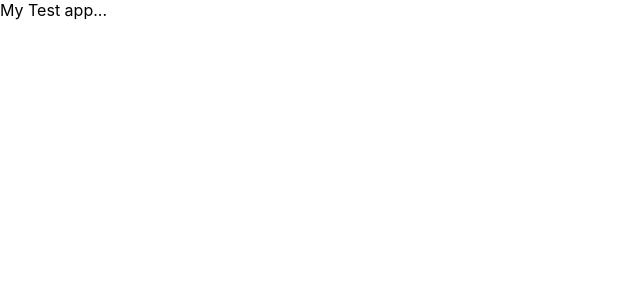
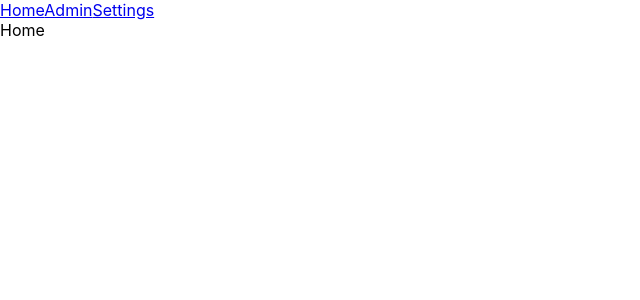
Before and after one commit to C-Rodg/Webpack-React-starter, a React app: page / in a window 1280 px wide. Shown: the top 300 px of the page, without its empty margins (0-640 px from the left). Built offline with nearby package versions, Linux system fonts and the light colour scheme.

Commit message:
Added react router option, fixed uglifyJS plugin

```diff
--- /dev/null
+++ b/src/components/AppWithRouter.js
@@ -0,0 +1,62 @@
+import React from "react";
+import { HashRouter as Router, Route, Link } from "react-router-dom";
+// vs BrowserRouter
+
+const AppWithRouter = () => (
+	<Router>
+		<div>
+			<div>
+				<Link to="/">Home</Link>
+				<Link to="/admin">Admin</Link>
+				<Link to="/settings">Settings</Link>
+			</div>
+			<Route exact path="/" component={Home} />
+			<Route path="/admin" component={Admin} />
+			<Route path="/settings" component={Settings} />
+		</div>
+	</Router>
+);
+
+const Home = () => (
+	<div>
+		<h2>Home</h2>
+	</div>
+);
+
+const Admin = () => (
+	<div>
+		<h2>Admin</h2>
+	</div>
+);
+
+const Settings = ({ match }) => (
+	<div>
+		<h2>Settings</h2>
+		<ul>
+			<li>
+				<Link to={`${match.url}/advanced`}>Advanced</Link>
+			</li>
+			<li>
+				<Link to={`${match.url}/normal`}>Normal</Link>
+			</li>
+			<li>
+				<Link to={`${match.url}/basic`}>Basics</Link>
+			</li>
+		</ul>
+
+		<Route path={`${match.url}/:topicId`} component={Control} />
+		<Route
+			exact
+			path={match.url}
+			render={() => <h3>Please select a topic.</h3>}
+		/>
+	</div>
+);
+
+const Control = ({ match }) => (
+	<div>
+		<h3>{match.params.topicId}</h3>
+	</div>
+);
+
+export default AppWithRouter;
--- a/src/index.js
+++ b/src/index.js
@@ -1,7 +1,8 @@
 import React from "react";
 import { render } from "react-dom";
 
-import App from "./components/App";
+//import App from "./components/App";
+import AppWithRouter from "./components/AppWithRouter";
 import "./styles/default.css";
 
-render(<App />, document.getElementById("root"));
+render(<AppWithRouter />, document.getElementById("root"));
--- a/webpack.build.config.js
+++ b/webpack.build.config.js
@@ -64,7 +64,8 @@ module.exports = {
 		new ExtractTextPlugin("bundle.css"),
 		new webpack.DefinePlugin({
 			"process.env.NODE_ENV": JSON.stringify("production")
-		})
+		}),
+		new webpack.optimize.UglifyJsPlugin()
 	],
 	stats: {
 		colors: true,
```
Also changed, not shown: package.json (+9 -3 lines), 1 other file (tests, documents, lock files or other folders).
